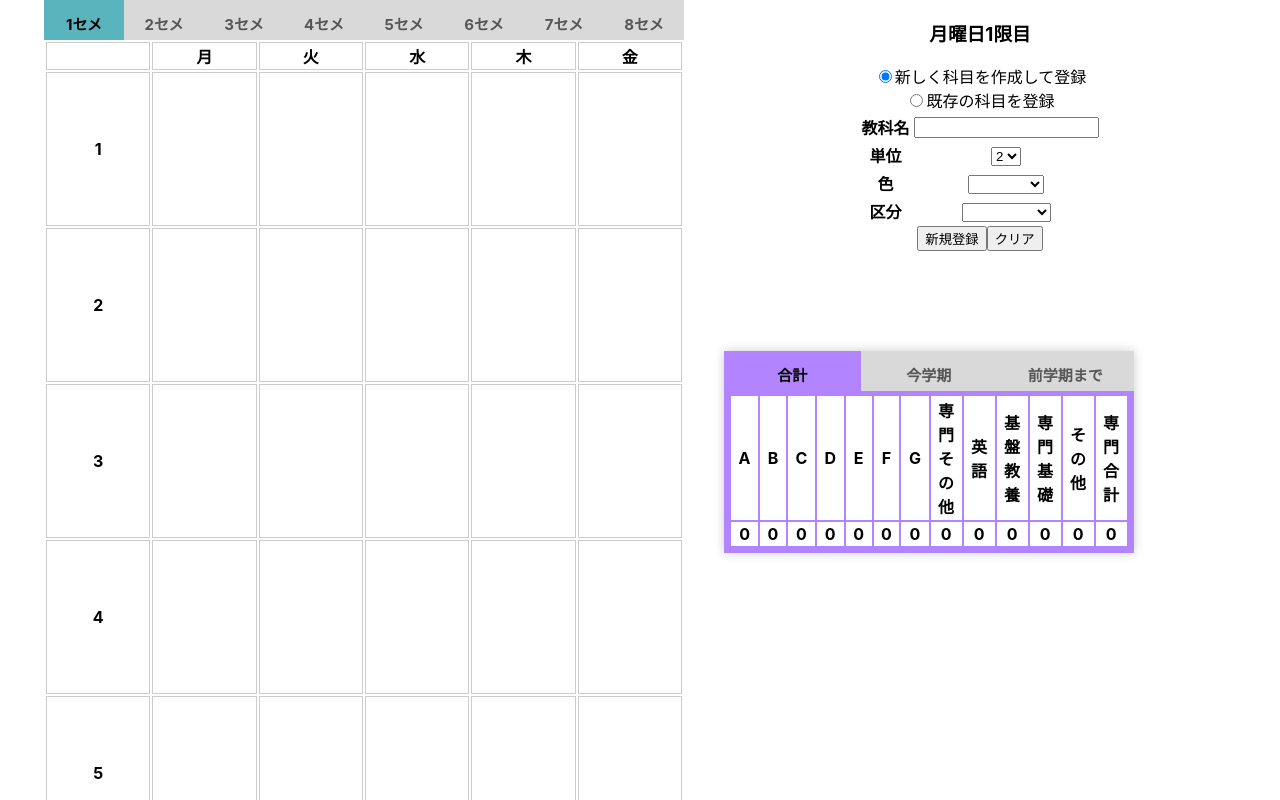
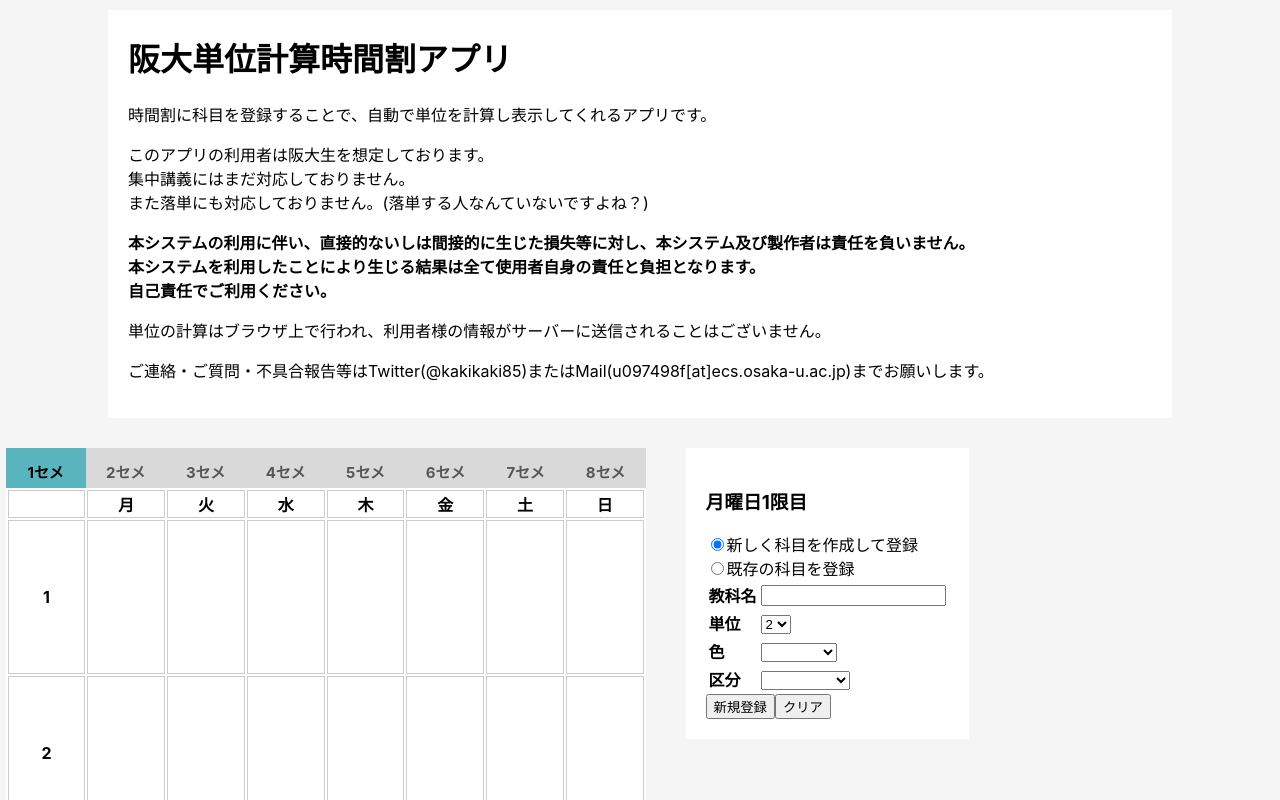
Before and after one commit to kaki005/React-TimeTableSoftware, a React (Create React App) app: page / in a window 1280 px wide. Shown: the top 800 px of the page. Built offline with nearby package versions, Linux system fonts and the light colour scheme.

Commit message:
タイトルを設定、教職に対応

```diff
--- a/public/index.html
+++ b/public/index.html
@@ -1,5 +1,5 @@
 <!DOCTYPE html>
-<html lang="en">
+<html lang="ja">
   <head>
     <meta charset="utf-8" />
     <link rel="icon" href="%PUBLIC_URL%/favicon.ico" />
@@ -7,7 +7,7 @@
     <meta name="theme-color" content="#000000" />
     <meta
       name="description"
-      content="Web site created using create-react-app"
+      content="阪大の単位を計算する時間割アプリです。"
     />
     <link rel="apple-touch-icon" href="%PUBLIC_URL%/logo192.png" />
     <!--
@@ -24,7 +24,7 @@
       work correctly both with client-side routing and a non-root public URL.
       Learn how to configure a non-root public URL by running `npm run build`.
     -->
-    <title>React App</title>
+    <title>阪大時間割アプリ</title>
   </head>
   <body>
     <noscript>You need to enable JavaScript to run this app.</noscript>
--- a/src/App.css
+++ b/src/App.css
@@ -1,5 +1,7 @@
 .App {
   text-align: center;
+  background-color: whitesmoke;
+  padding-top: 10px;
 }
 
 .App-logo {
--- a/src/App.tsx
+++ b/src/App.tsx
@@ -6,6 +6,7 @@ import TimeTables from './component/TimeTable';
 import EditForm from "./component/EditForm";
 import Counter from "./component/Counter";
 import { SemesterTab } from './component/semsterTab';
+import {Title} from "./component/Title";
 
 
 interface IFormInfo {
@@ -61,6 +62,7 @@ function App() {
 
   return (
     <div className="App">
+      <Title />
       <formContext.Provider value={formValue}>
       <semesterTabContext.Provider value={{Semester, setSemester}} >
 
--- a/src/component/EditForm.tsx
+++ b/src/component/EditForm.tsx
@@ -3,7 +3,7 @@ import { ECategory } from "../model/Subject";
 import { formContext, manager } from "../App";
 
 
-const headers = ["月", "火", "水", "木", "金"];
+const headers = ["月", "火", "水", "木", "金", "土", "日"];
 export const colorList: {[name:string] : string} = {
     "黄色" : "#FFFF66",
     "水色" : "#99FFFF",
--- a/src/component/TimeTable.tsx
+++ b/src/component/TimeTable.tsx
@@ -8,8 +8,8 @@ import SubjectManager from "../model/SubjectsManager";
 import EditForm, {colorList, toNameList} from "./EditForm";
 
 const defaultSub : Subject = new  Subject("", [], "", 2, ECategory.None);
-const times = [1, 2, 3, 4, 5];
-const headers = ["","月", "火", "水", "木", "金"];
+const times = [1, 2, 3, 4, 5, 6];
+const headers = ["","月", "火", "水", "木", "金", "土", "日"];
 
 
 interface IProp {
--- /dev/null
+++ b/src/component/Title.tsx
@@ -0,0 +1,21 @@
+export const Title :React.FC = () => {
+    return <div className="TitleContainer">
+        <h1>阪大単位計算時間割アプリ</h1>
+        <div>
+            <p>時間割に科目を登録することで、自動で単位を計算し表示してくれるアプリです。</p>
+            <p>このアプリの利用者は阪大生を想定しております。<br />
+                集中講義にはまだ対応しておりません。<br />
+                また落単にも対応しておりません。(落単する人なんていないですよね？)
+            </p>
+            <p><strong>
+            本システムの利用に伴い、直接的ないしは間接的に生じた損失等に対し、本システム及び製作者は責任を負いません。<br />
+            本システムを利用したことにより生じる結果は全て使用者自身の責任と負担となります。<br />
+            自己責任でご利用ください。
+            </strong></p>
+            <p>単位の計算はブラウザ上で行われ、利用者様の情報がサーバーに送信されることはございません。</p>
+        </div>
+        <div>
+            <p>ご連絡・ご質問・不具合報告等はTwitter(@kakikaki85)またはMail(u097498f[at]ecs.osaka-u.ac.jp)までお願いします。</p>
+        </div>
+    </div>
+}
--- a/src/index.css
+++ b/src/index.css
@@ -41,15 +41,20 @@ code {
 .FormContainer {
   vertical-align: top;
   display: inline-block;
-  width: 40%;
+  text-align: left;
+  width: 46%;
 }
 .Form {
-  display: block;
+  display: inline-block;
+  background-color: white;
+  text-align: left;
+  padding : 20px;
 }
 
 table {
   margin-left: auto;
   margin-right: auto;
+  background-color: white;
 }
 
 
@@ -70,7 +75,7 @@ table {
 .tabs {
   background-color: #fff;
   box-shadow: 0 0 10px rgba(0, 0, 0, 0.2);
-  width: 80%;
+  width: 98%;
   margin-top: 100px;
   align-content: left;
 }
@@ -121,3 +126,13 @@ table {
     font-weight: bold;
     transition: all 0.2s ease;
   }
+
+  .TitleContainer {
+    width: 80%;
+    padding: 20px;
+    padding-top: 3px;
+    background-color: white;
+    margin: 0 auto;
+    margin-bottom: 30px;
+    text-align: left;
+  }
```
Also changed, not shown: 10 other files (tests, documents, lock files or other folders).
